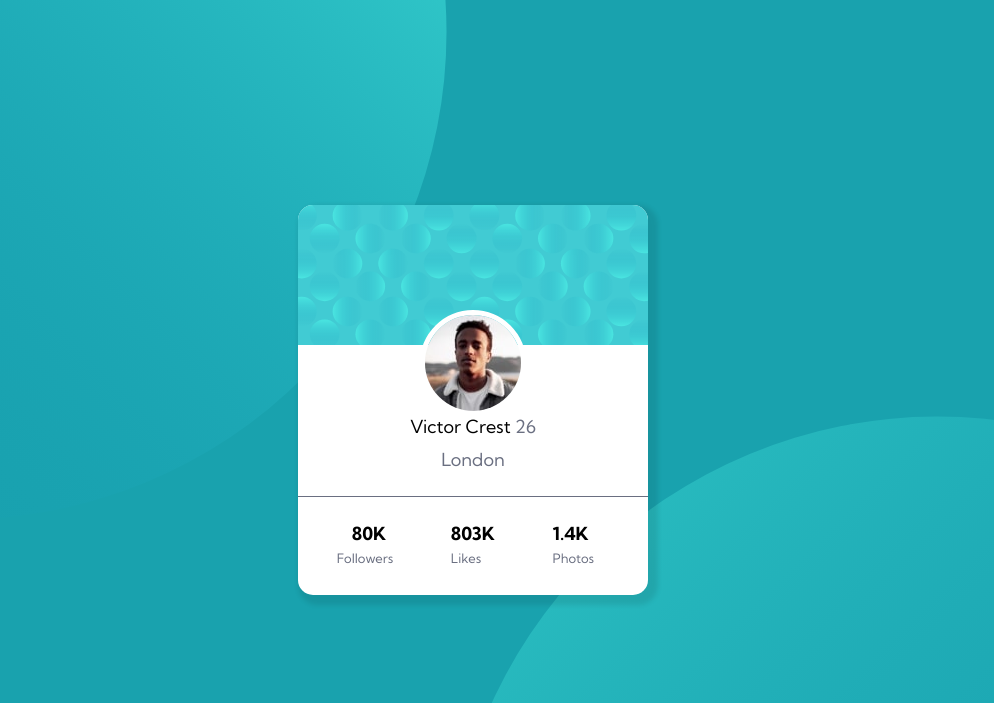
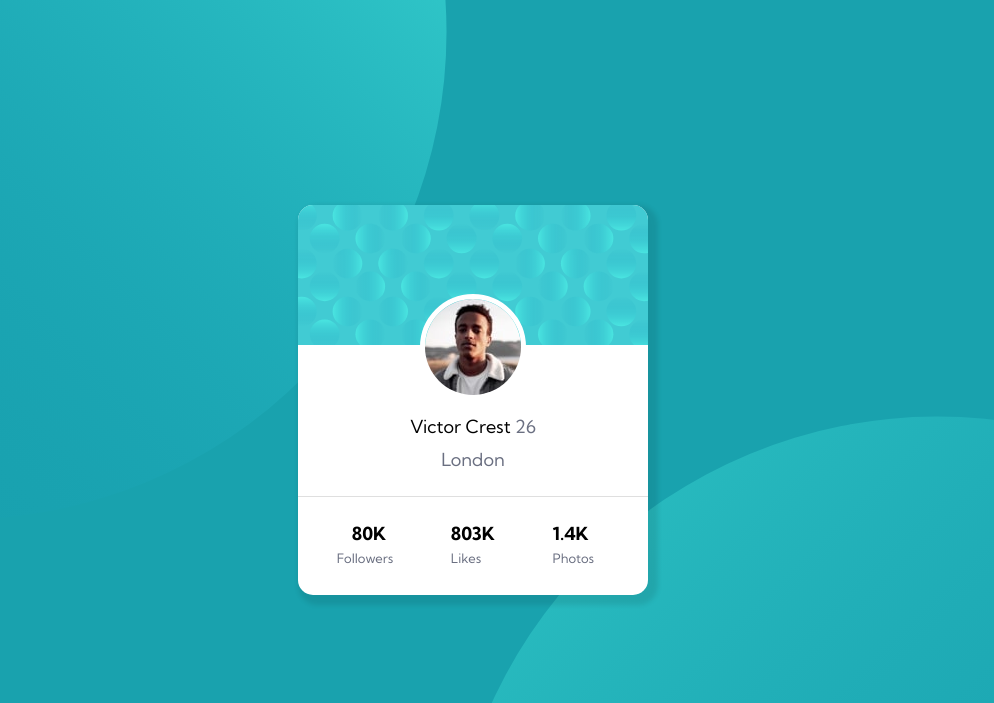
Before and after one commit to Mansour0007/profile-card-comonent-main, a plain HTML site: page index.html in a window 1280 px wide. Shown: the top 703 px of the page, without its empty margins (167-1161 px from the left). Drawn offline with Linux system fonts and the light colour scheme.

Commit message:
Added some changes

```diff
--- a/style.css
+++ b/style.css
@@ -50,7 +50,7 @@ body {
   border: 5px solid #fff;
   top: 50%;
   left: 50%;
-  transform: translate(-50%, -85%);
+  transform: translate(-50%, -100%);
 }
 .uperr-text {
   display: flex;
@@ -58,7 +58,7 @@ body {
   justify-content: center;
   align-items: center;
   margin-top: 65px;
-  border-bottom: 0.1em solid var(--Dark-grayish-blue);
+  border-bottom: 0.7px solid rgba(150, 150, 150, 0.3);
   padding-bottom: 25px;
 }
 .bold {
@@ -110,7 +110,7 @@ li p {
   font-size: 11px;
   text-align: center;
   position: absolute;
-  top: 90%;
+  top: 95%;
   left: 50%;
   transform: translate(-50%, -50%);
 }
```
